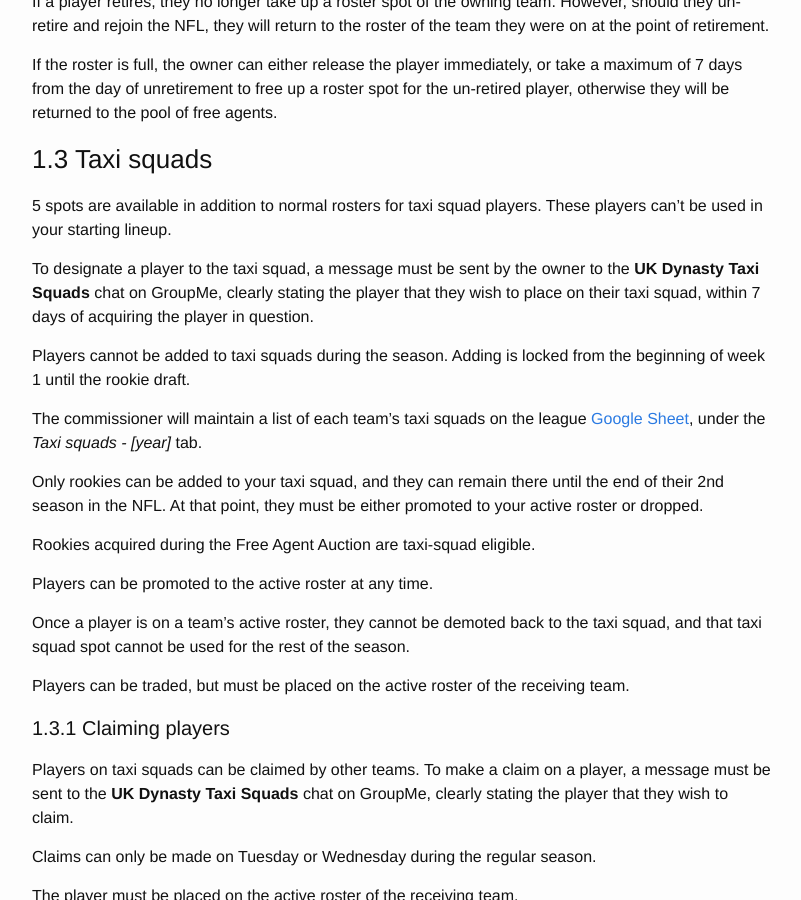
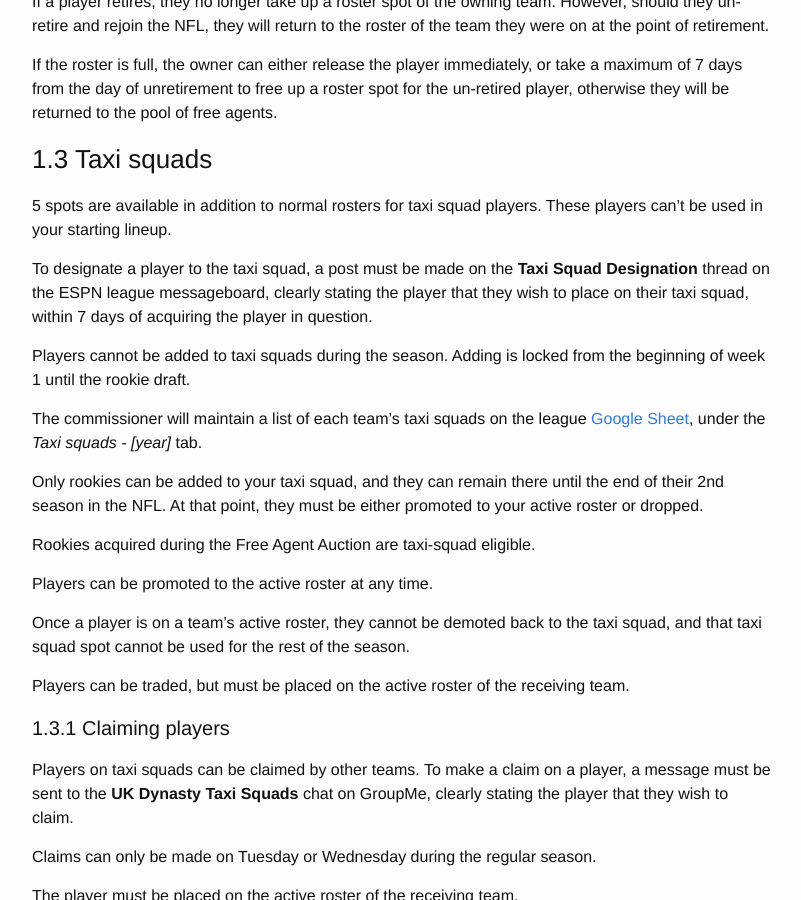
Before and after one commit to UKDynasty/ukdynasty.github.io, a Jekyll site: the page built from bylaws/index.md, in a window 1280 px wide and 900 px high, scrolled down 1375 px. Shown: the whole window, without its empty margins (238-1039 px from the left). Built offline with Jekyll 4.4.1, drawn with Linux system fonts in a browser that asks for light colours.

Commit message:
Use messageboard for designating taxi squad players

```diff
--- a/bylaws/index.md
+++ b/bylaws/index.md
@@ -49,7 +49,7 @@ If the roster is full, the owner can either release the player immediately, or t
 
 5 spots are available in addition to normal rosters for taxi squad players. These players can’t be used in your starting lineup.
 
-To designate a player to the taxi squad, a message must be sent by the owner to the **UK Dynasty Taxi Squads** chat on GroupMe, clearly stating the player that they wish to place on their taxi squad, within 7 days of acquiring the player in question.
+To designate a player to the taxi squad, a post must be made on the **Taxi Squad Designation** thread on the ESPN league messageboard, clearly stating the player that they wish to place on their taxi squad, within 7 days of acquiring the player in question.
 
 Players cannot be added to taxi squads during the season. Adding is locked from the beginning of week 1 until the rookie draft.
 
```
